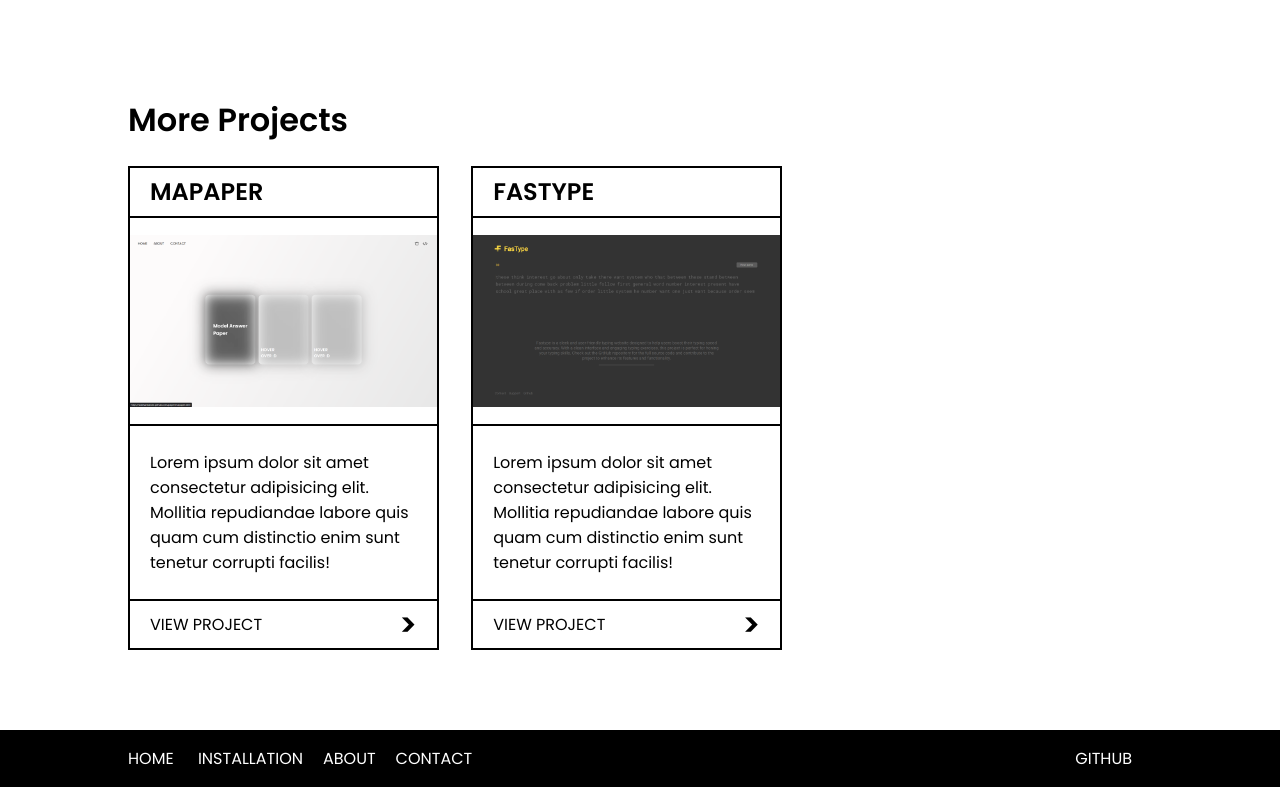
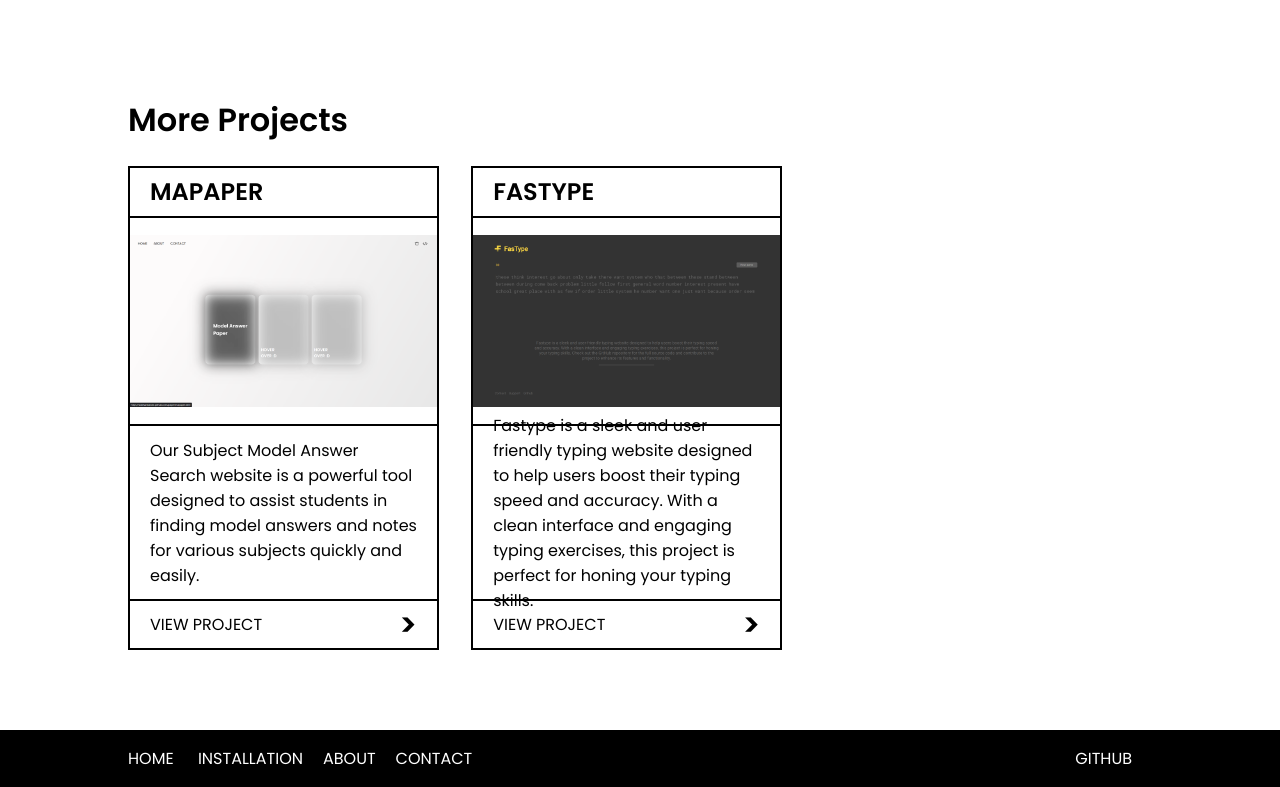
Before and after one commit to siddhantsatote/filevault, a plain HTML site: page index.html in a window 1280 px wide. Shown: the part 1664-2451 px from the top of the page. Drawn offline with nearby package versions, Linux system fonts and the light colour scheme.

Commit message:
Update index.html

```diff
--- a/index.html
+++ b/index.html
@@ -84,9 +84,9 @@
             </div>
             <div class="card-body">
               <p>
-                Lorem ipsum dolor sit amet consectetur adipisicing elit.
-                Mollitia repudiandae labore quis quam cum distinctio enim sunt
-                tenetur corrupti facilis!
+               Our Subject Model Answer Search website is a powerful tool
+                designed to assist students in finding model answers and notes
+                for various subjects quickly and easily.
               </p>
             </div>
             <div class="card-footer">
@@ -103,9 +103,10 @@
             </div>
             <div class="card-body">
               <p>
-                Lorem ipsum dolor sit amet consectetur adipisicing elit.
-                Mollitia repudiandae labore quis quam cum distinctio enim sunt
-                tenetur corrupti facilis!
+               Fastype is a sleek and user-friendly typing website designed to
+                help users boost their typing speed and accuracy. With a clean
+                interface and engaging typing exercises, this project is perfect
+                for honing your typing skills.
               </p>
             </div>
             <div class="card-footer">
```
